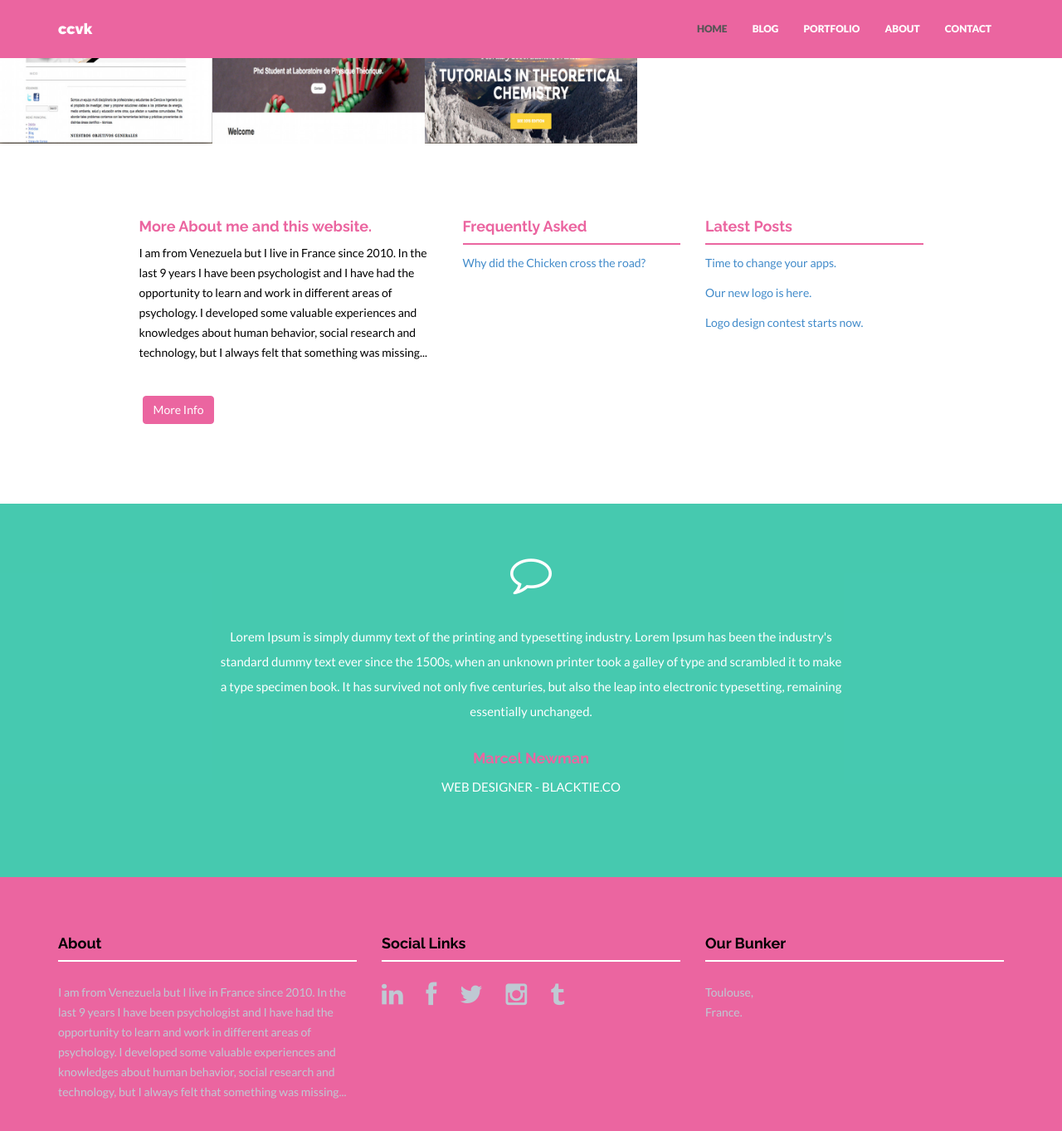
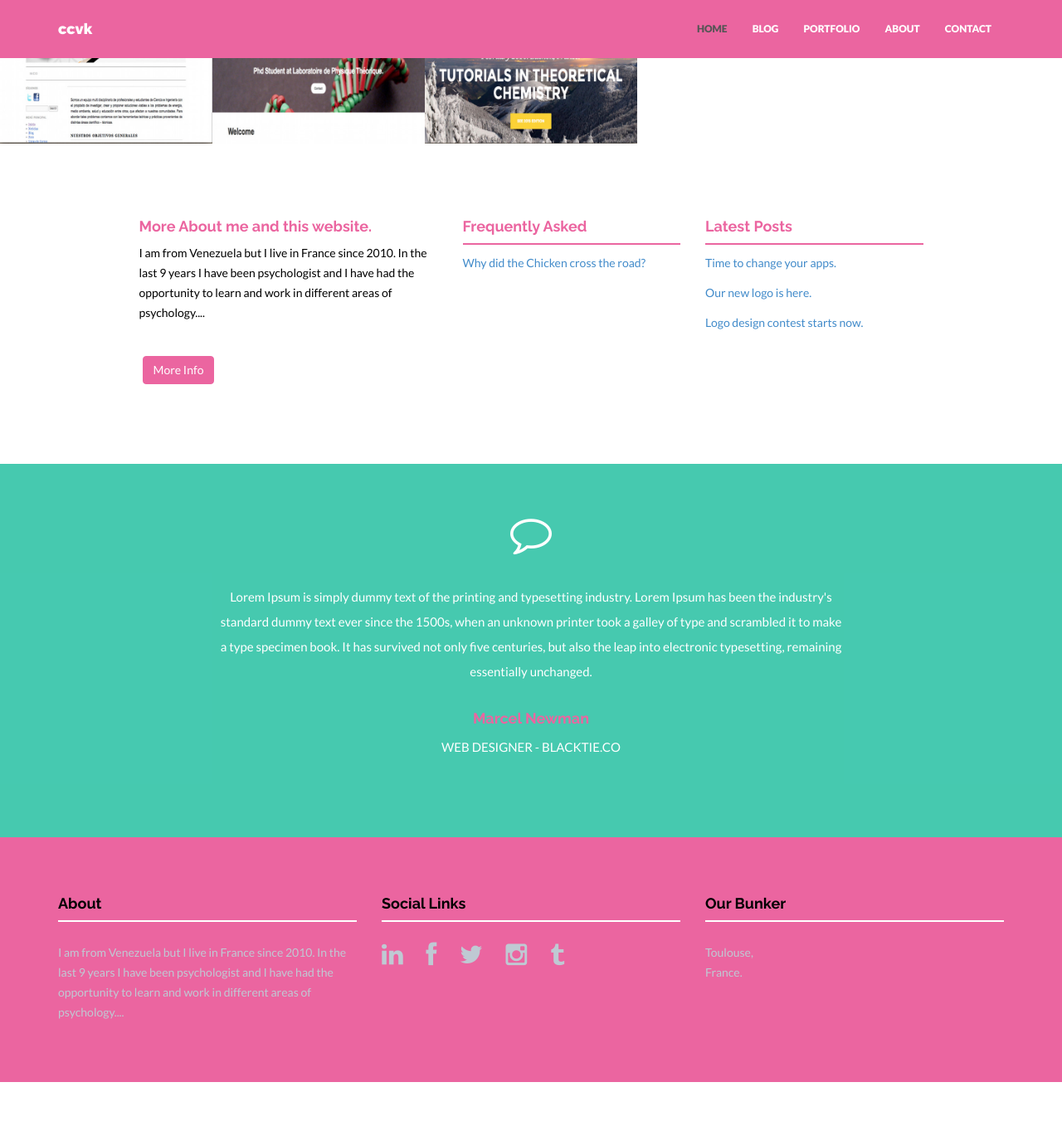
Before and after one commit to claucvk/claucvk.github.io, a Jekyll site: the page built from index.html, in a window 1280 px wide and 1400 px high, scrolled down 1342 px. Shown: the top 1363 px of the window at 83% size. Built offline with Jekyll 4.4.1, drawn with Linux system fonts in a browser that asks for light colours; nearby versions of some CDN libraries; after the commit the page ends 2646 px from its top, so only the background shows below that.

Commit message:
cambios en homme page

```diff
--- a/_config.yml
+++ b/_config.yml
@@ -59,8 +59,7 @@
         url: https://www.linkedin.com/profile/view?id=317425438&trk=nav_responsive_tab_profile
 
 # Short text about your company. Shown in footer on every page and also separately on Home and Contact page.
-about: "I am from Venezuela but I live in France since 2010. In the last 9 years I have been psychologist and I have had the opportunity to learn and work in different areas of psychology. I developed some valuable experiences and knowledges about human behavior, social research and technology, but I always felt that something was missing..."
-
+about: "I am from Venezuela but I live in France since 2010. In the last 9 years I have been psychologist and I have had the opportunity to learn and work in different areas of psychology...."
 # Testimonial content. Shown on Home and About page.
 testimonial:
     message: "Lorem Ipsum is simply dummy text of the printing and typesetting industry. Lorem Ipsum has been the industry's standard dummy text ever since the 1500s, when an unknown printer took a galley of type and scrambled it to make a type specimen book. It has survived not only five centuries, but also the leap into electronic typesetting, remaining essentially unchanged."
```
